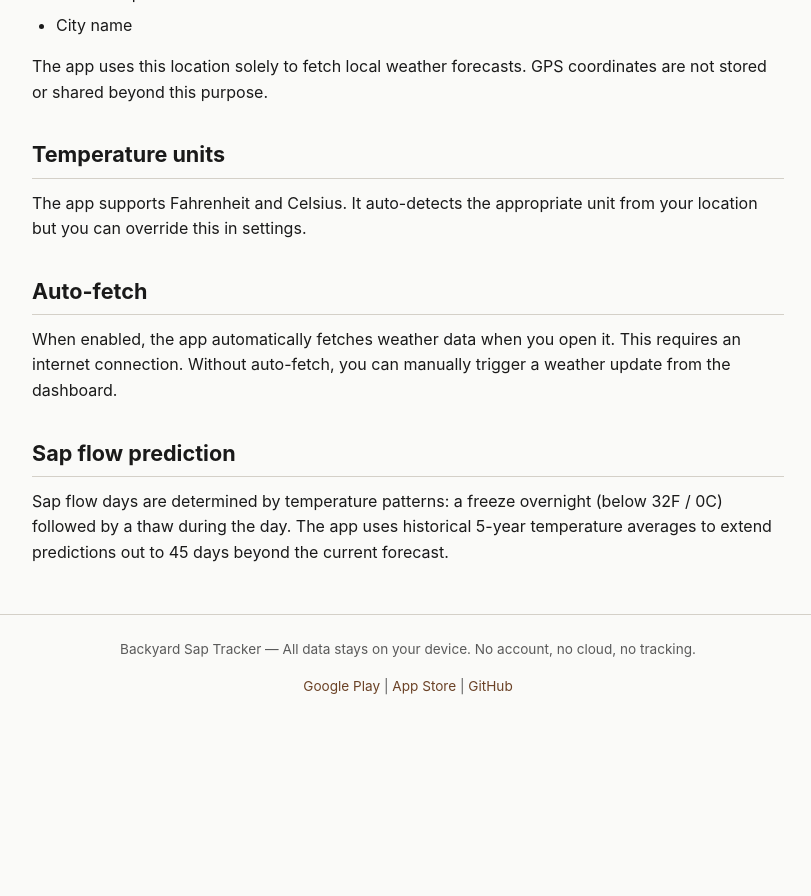
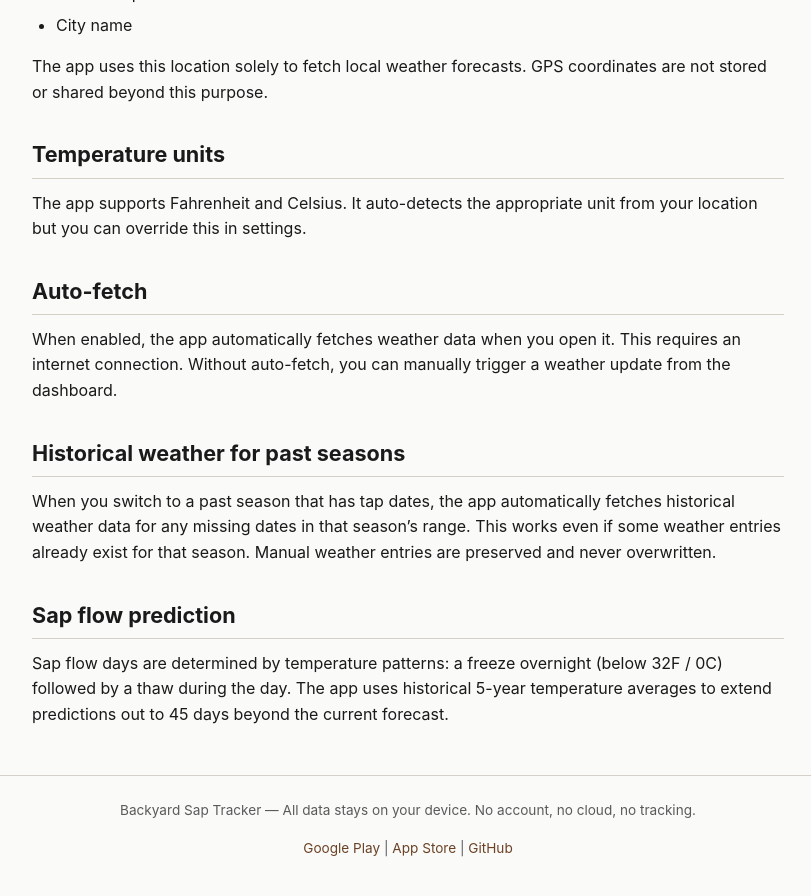
Before and after one commit to NotMilk/BackyardSapTracker-support, a Jekyll site: the page built from _guides/weather-setup.md, in a window 1280 px wide and 900 px high, scrolled down 635 px. Shown: the top 896 px of the window, without its empty margins (232-1043 px from the left). Built offline with Jekyll 4.4.1, drawn with Linux system fonts in a browser that asks for light colours; before the commit the page ends 1373 px from its top, so only the background shows below that.

Commit message:
Update weather guide for v1.6.0 -- historical weather fetch

```diff
--- a/_guides/weather-setup.md
+++ b/_guides/weather-setup.md
@@ -34,6 +34,10 @@ The app supports Fahrenheit and Celsius. It auto-detects the appropriate unit fr
 
 When enabled, the app automatically fetches weather data when you open it. This requires an internet connection. Without auto-fetch, you can manually trigger a weather update from the dashboard.
 
+## Historical weather for past seasons
+
+When you switch to a past season that has tap dates, the app automatically fetches historical weather data for any missing dates in that season's range. This works even if some weather entries already exist for that season. Manual weather entries are preserved and never overwritten.
+
 ## Sap flow prediction
 
 Sap flow days are determined by temperature patterns: a freeze overnight (below 32F / 0C) followed by a thaw during the day. The app uses historical 5-year temperature averages to extend predictions out to 45 days beyond the current forecast.
```
